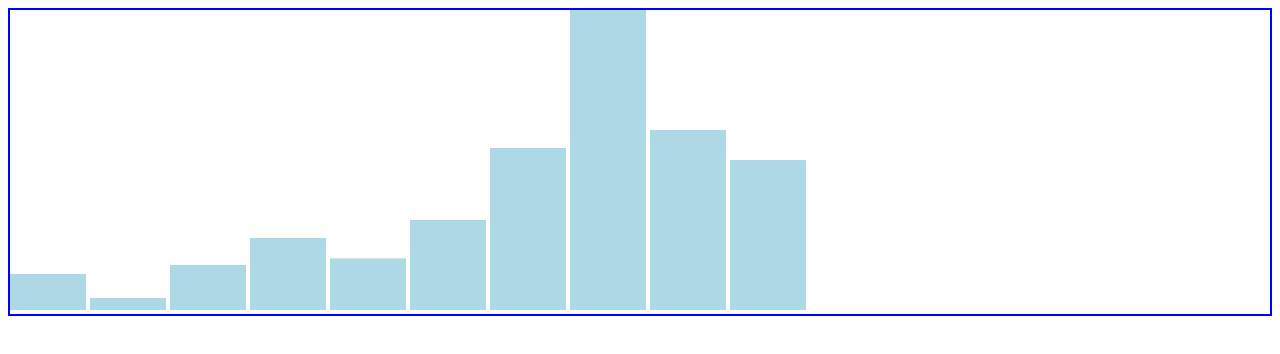
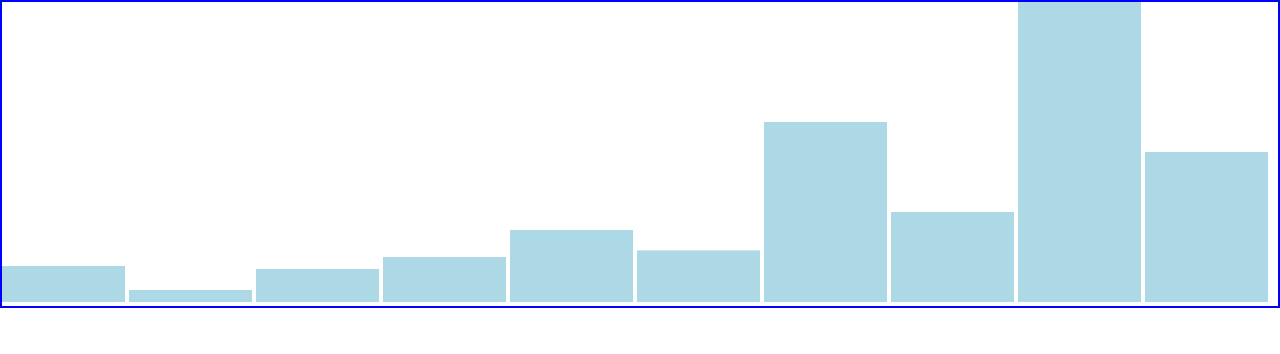
Before and after one commit to rena777-test/LabWorks, a plain HTML site: page L4_T3_Graphics/index.html in a window 1280 px wide. Drawn offline with Linux system fonts and the light colour scheme.

Commit message:
Updated styles.

```diff
--- a/L4_T3_Graphics/module.js
+++ b/L4_T3_Graphics/module.js
@@ -50,11 +50,12 @@ function createBarChart(data, width, height, color, border){
 window.addEventListener("load", init , false);
 
 function init(){
-    let chart = createBarChart([60,20,75,120,86,150,270,500,300,250],
-        800,
+    let container = document.getElementById("chartContainer");
+    let chart = createBarChart([60,20,55,75,120,86,300,150,500,250],
+        window.innerWidth -5,
         300,
         "lightblue");
-    let container = document.getElementById("chartContainer");
+
     container.append(chart);
     console.log(container);
 }
--- a/L4_T3_Graphics/style.css
+++ b/L4_T3_Graphics/style.css
@@ -1,3 +1,9 @@
+*{
+    box-sizing: border-box;
+    margin: 0;
+}
+
 #chartContainer{
     border: 2px solid blue;
+
 }
```
